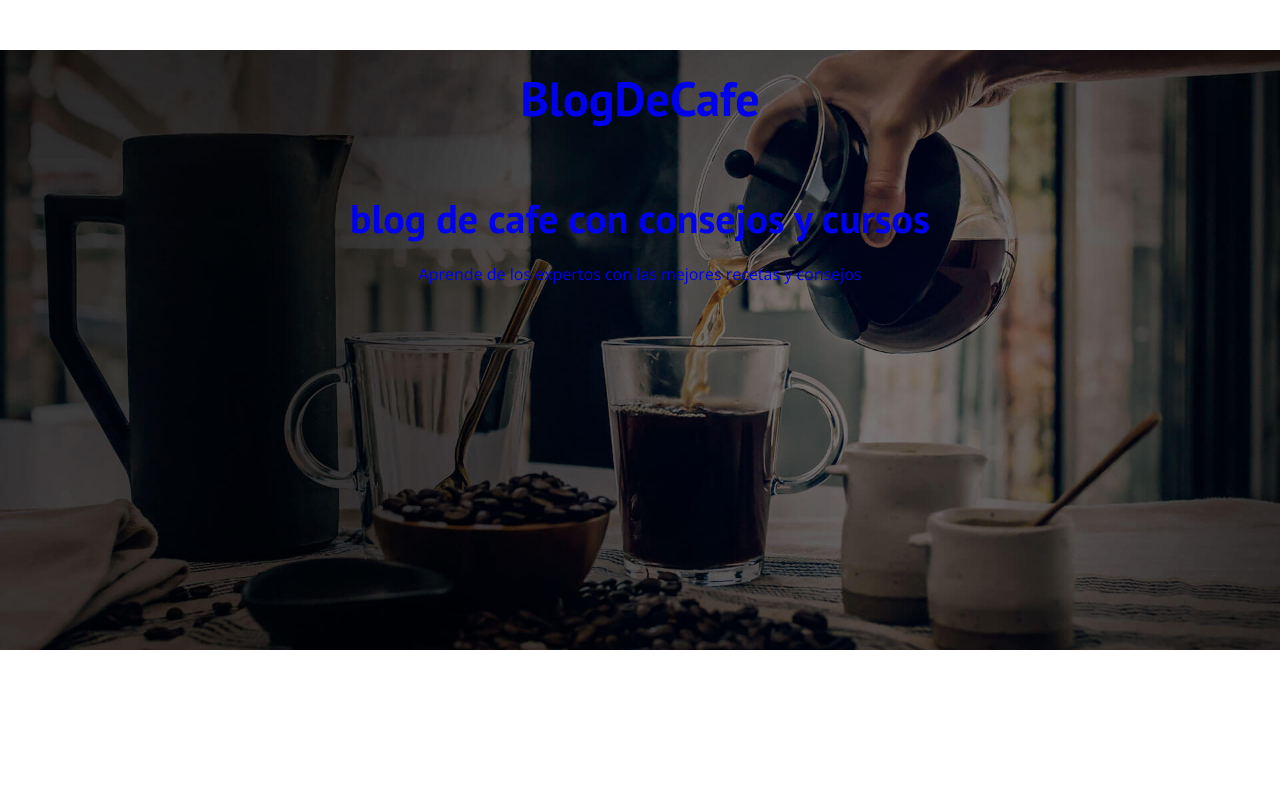
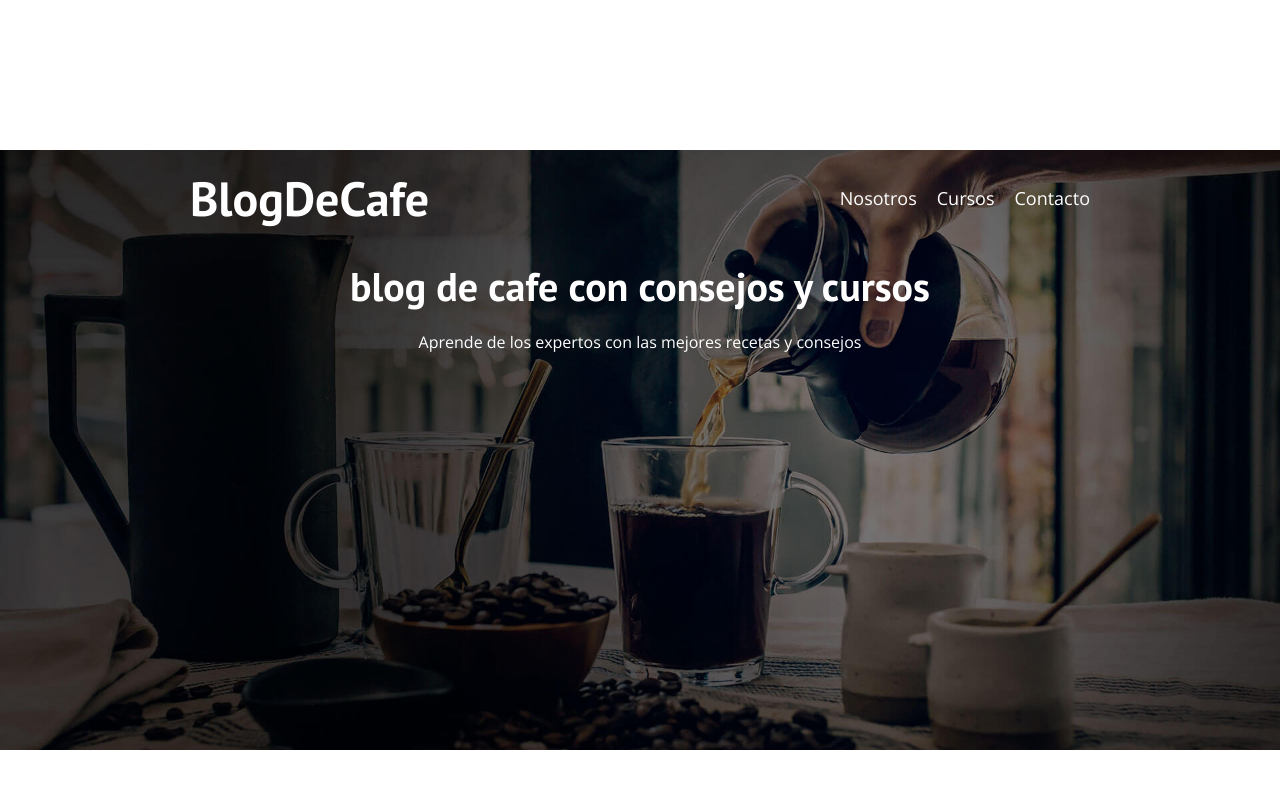
Before and after one commit to patxiarana/BLOG-CAFE, a plain HTML site: page index.html in a window 1280 px wide. Drawn offline with nearby package versions, Linux system fonts and the light colour scheme.

Commit message:
css header

```diff
--- a/css/style.css
+++ b/css/style.css
@@ -88,3 +88,44 @@ background-position: center center;
     color: var(--blanco);
     margin-top: 5rem;
 }
+
+@media (min-width: 768px) {
+    .barra {
+        display:flex;
+        justify-content: space-between;
+        align-items: center;
+    }
+}
+
+.logo {
+color:var(--blanco)
+}
+
+.logo__nombre {
+font-weight: 400;
+}
+.logo__bold {
+    font-weight: 700;
+}
+
+.navegacion__enlace {
+    display: block;
+    text-align: center;
+    font-size: 1.8rem;
+    color: var(--blanco);
+}
+
+@media (min-width:768px) {
+    .header__texto {
+        margin-top: 15rem;
+    }
+}
+
+
+@media (min-width:768px) {
+    .navegacion {
+        display:flex;
+        gap: 2rem;
+    }
+
+}
--- a/index.html
+++ b/index.html
@@ -17,7 +17,13 @@
             <div class="contenedor">
                 <div class="barra">
                     <a class="logo" href="index.html">
-                    <h1 class="logo_nombre">Blog<span class="logo_bold">DeCafe</span></h1>
+                    <h1 class="logo__nombre no-margin centrar-texto">Blog<span class="logo__bold">DeCafe</span></h1>
+                    </a>
+                      <nav class="navegacion">
+                        <a href="nosotros.html" class="navegacion__enlace">Nosotros</a>
+                        <a href="cursos.html" class="navegacion__enlace">Cursos</a>
+                        <a href="contacto.html" class="navegacion__enlace">Contacto</a>
+                      </nav>
                 </div>
             </div>
             <h2 class="no-margin">blog de cafe con consejos y cursos</h2>
```
